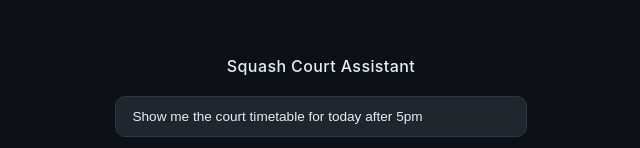
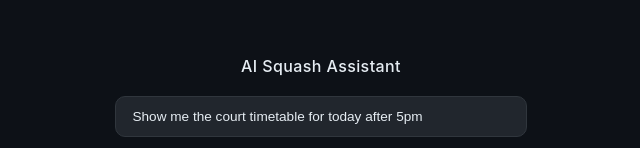
Before and after one commit to reeawnc/clubmanager-booking, a Vue app in the folder Bookings/: page / in a window 1280 px wide. Shown: the part 104-252 px from the top of the page, without its empty margins (319-959 px from the left). Built offline with nearby package versions, Linux system fonts and the light colour scheme.

Commit message:
Update ChatView.vue

```diff
--- a/Bookings/src/views/ChatView.vue
+++ b/Bookings/src/views/ChatView.vue
@@ -18,7 +18,7 @@
     <main class="messages-container" ref="messagesContainer">
       <!-- Initial prompt buttons when no messages -->
       <div v-if="messages.length === 0" class="initial-prompts">
-        <h4>Squash Court Assistant</h4>
+        <h4>AI Squash Assistant</h4>
         <div class="prompt-buttons">
           <button
             v-for="prompt in quickPrompts"
```
